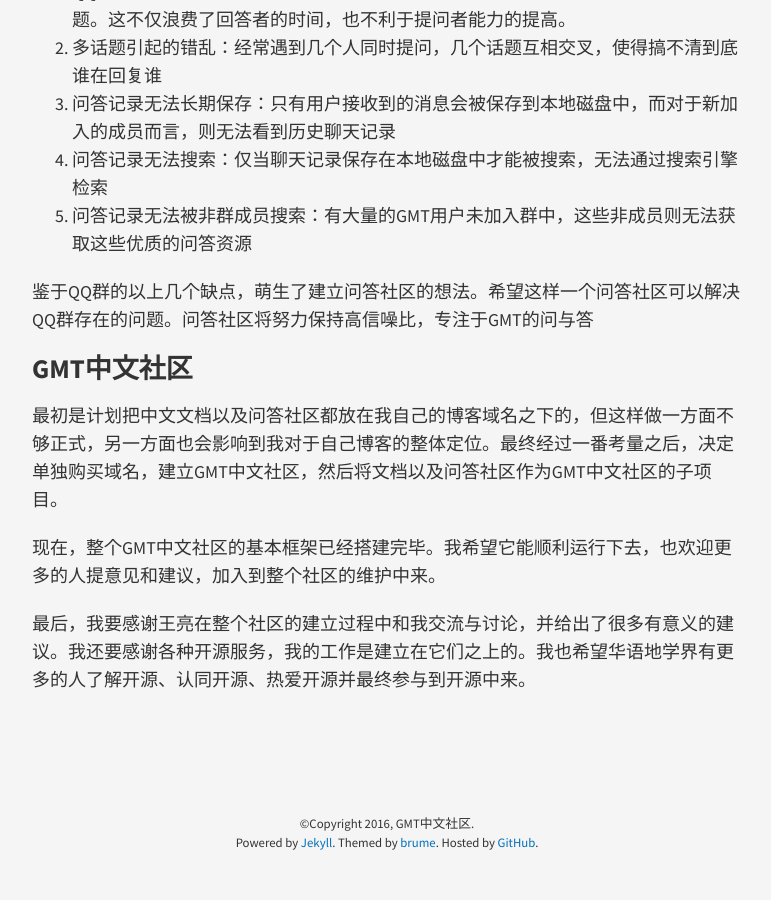
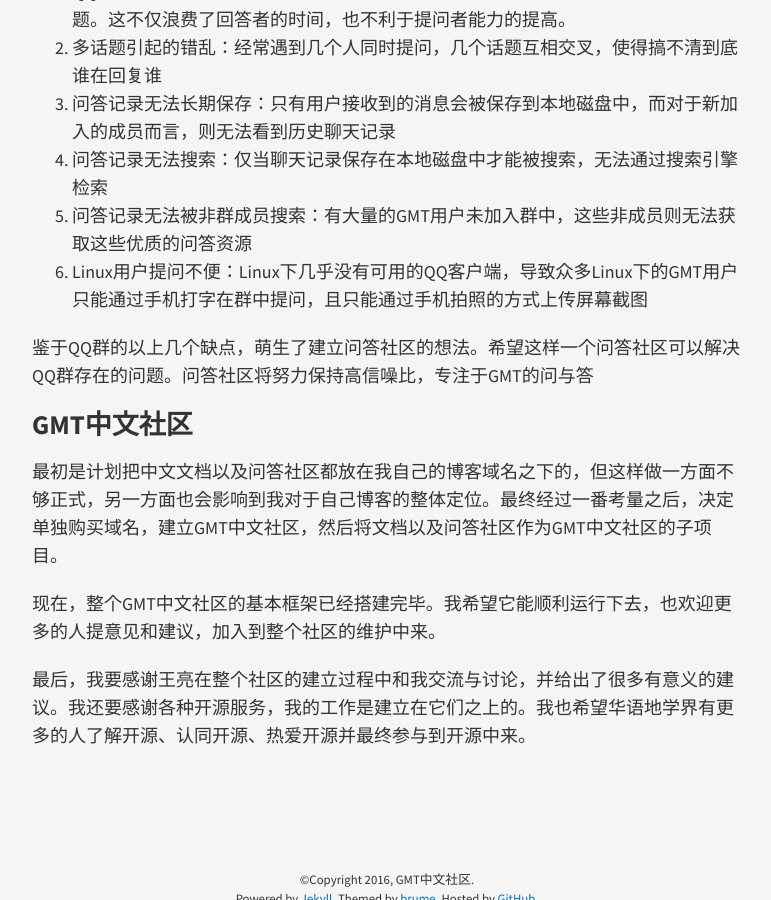
Before and after one commit to junlysky/gmt-china.github.io, a Jekyll site: the page built from _posts/2016-04-05-gmt-china-community-founded.md, in a window 1280 px wide and 900 px high, scrolled down 1517 px. Shown: the whole window, without its empty margins (253-1024 px from the left). Built offline with Jekyll 4.4.1, drawn with Linux system fonts in a browser that asks for light colours; comment, search, counter and statistics services are not loaded; before the commit the page ends 2389 px from its top, so only the background shows below that.

Commit message:
update post

```diff
--- a/_posts/2016-04-05-gmt-china-community-founded.md
+++ b/_posts/2016-04-05-gmt-china-community-founded.md
@@ -44,6 +44,7 @@
 3. 问答记录无法长期保存：只有用户接收到的消息会被保存到本地磁盘中，而对于新加入的成员而言，则无法看到历史聊天记录
 4. 问答记录无法搜索：仅当聊天记录保存在本地磁盘中才能被搜索，无法通过搜索引擎检索
 5. 问答记录无法被非群成员搜索：有大量的GMT用户未加入群中，这些非成员则无法获取这些优质的问答资源
+6. Linux用户提问不便：Linux下几乎没有可用的QQ客户端，导致众多Linux下的GMT用户只能通过手机打字在群中提问，且只能通过手机拍照的方式上传屏幕截图
 
 鉴于QQ群的以上几个缺点，萌生了建立问答社区的想法。希望这样一个问答社区可以解决QQ群存在的问题。问答社区将努力保持高信噪比，专注于GMT的问与答
 
```
